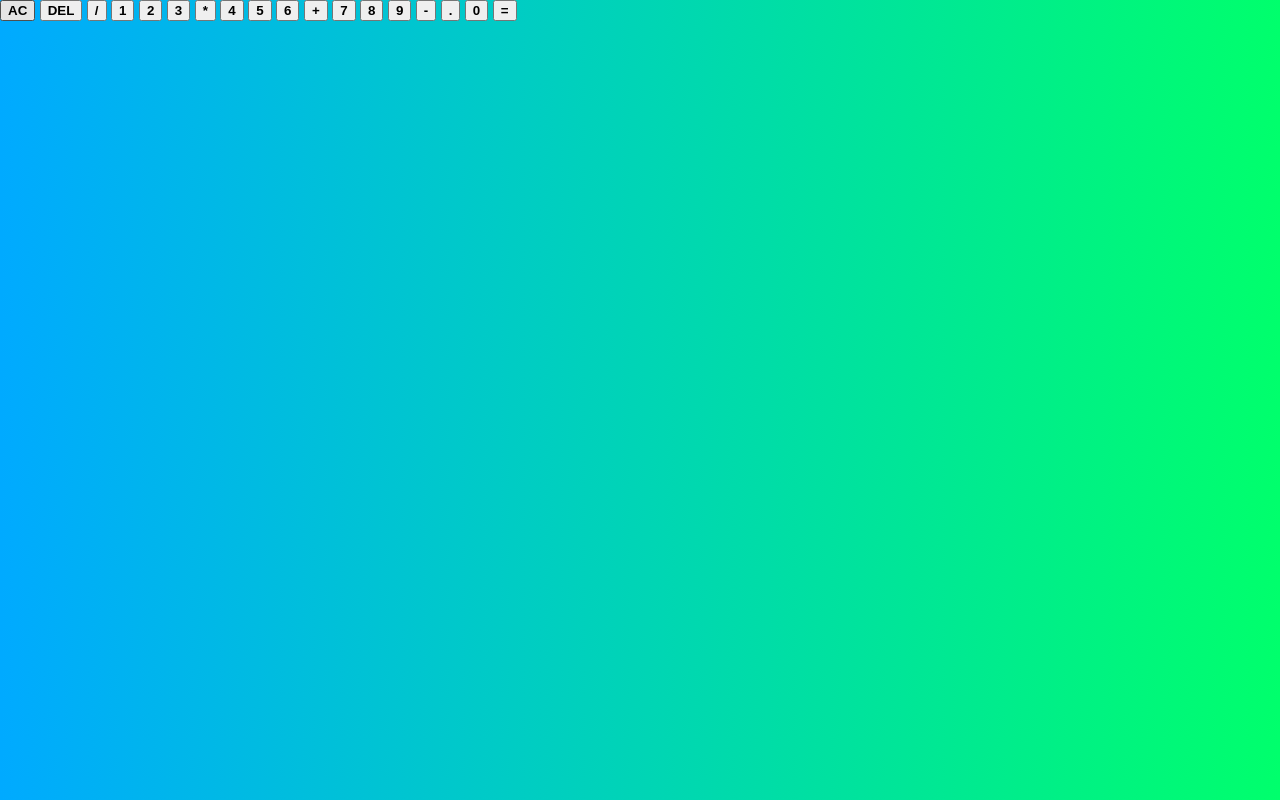
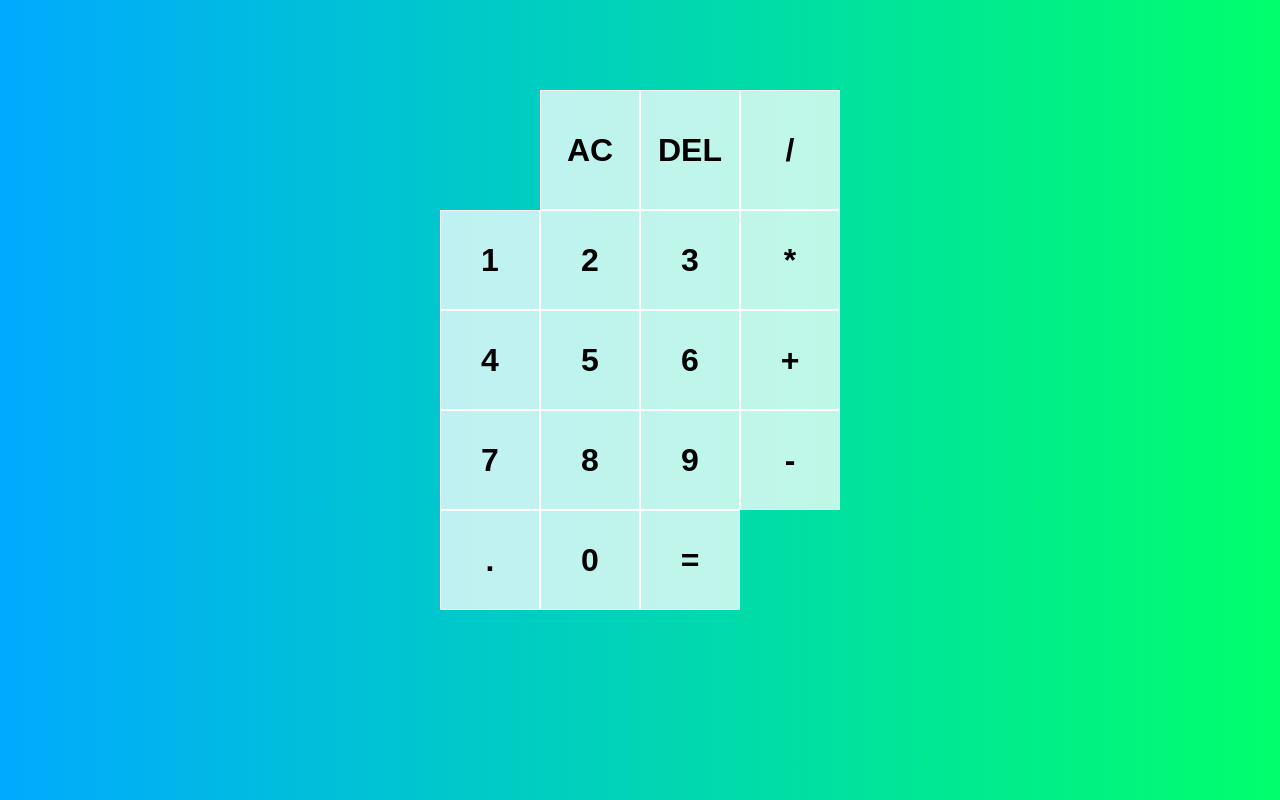
Before and after one commit to nadia643/calculator, a plain HTML site: page index.html in a window 1280 px wide. Drawn offline with Linux system fonts and the light colour scheme.

Commit message:
buttons touching eachother

```diff
--- a/index.html
+++ b/index.html
@@ -9,7 +9,7 @@
     <script src="app.js" defer> </script>
 </head>
 <body>
-        <div class="calculator=grid">
+        <div class="calculator-grid">
                 <div class="output">
                 <div class="previous-operand"></div>
                 <div class="current-operand"></div>
--- a/styles.css
+++ b/styles.css
@@ -9,5 +9,22 @@ body {
     background: linear-gradient(to right, #00aaff, #00ff6c)
 }
 .calculator-grid {
+    display: grid;
+    justify-content: center;
+    align-content: center;
+    min-height: 100vh;
+    grid-template-columns: repeat(4, 100px);
+    grid-template-rows: minmax(120px, auto) repeat(5, 100px);
+}
+.calculator-grid > button {
+    cursor: pointer;
+    font-size: 2rem;
+    border: 1px solid white;
+    outline: none;
+    background-color: rgba(255, 255, 255, .75)
+}
+.calculator-grid > button:hover {
+    background-color: rgba(255, 255, 255, .9)
+
 
 }
```
